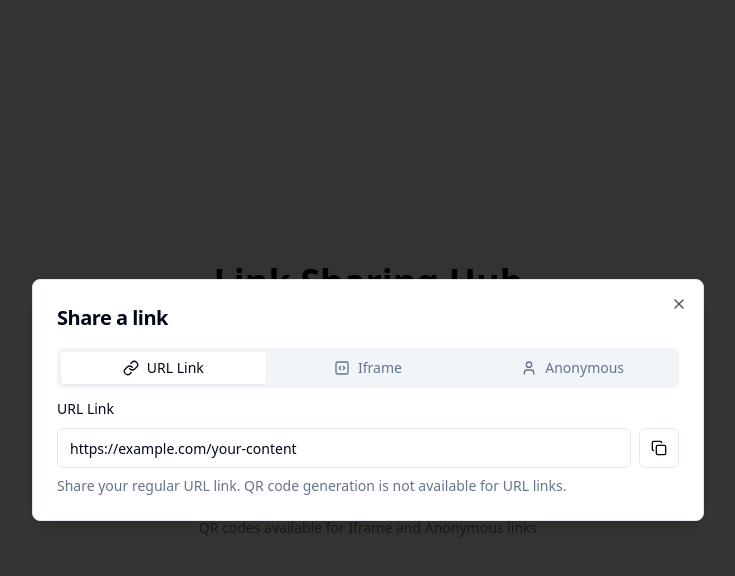
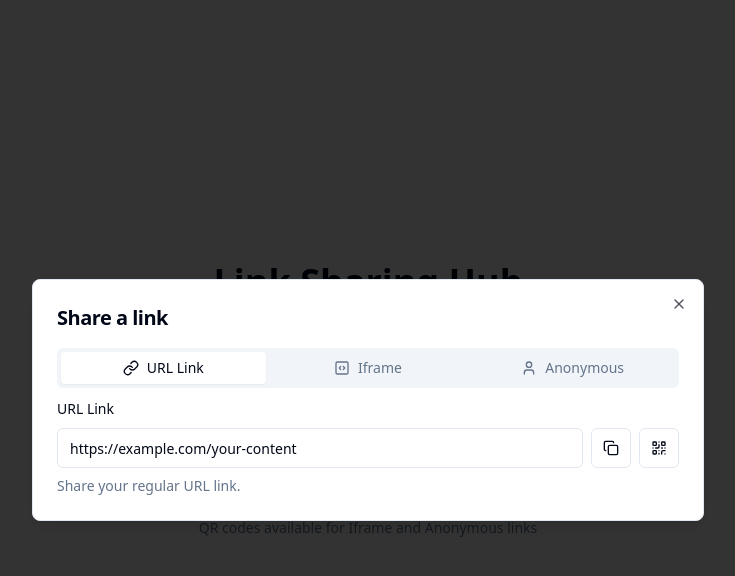
Before and after one commit to SKohl-a/triple-link-generator, a React (Vite) app: page / in a window 1280 px wide. Both pictures are taken after a click on the button "Share a Link". Shown: the top 576 px of the page, without its empty margins (272-1007 px from the left). Built offline with nearby package versions, Linux system fonts and the light colour scheme.

Commit message:
feat: Add QR code for URL links
Enabled QR code generation for URL links in the link sharing modal.

```diff
--- a/src/components/LinkShareModal.tsx
+++ b/src/components/LinkShareModal.tsx
@@ -39,7 +39,7 @@ const LinkShareModal: React.FC<LinkShareModalProps> = ({ isOpen, onClose }) => {
     }
   };
 
-  const canGenerateQR = activeTab === 'anonymous';
+  const canGenerateQR = activeTab !== 'iframe';
 
   return (
     <Dialog open={isOpen} onOpenChange={onClose}>
@@ -82,9 +82,16 @@ const LinkShareModal: React.FC<LinkShareModalProps> = ({ isOpen, onClose }) => {
                 >
                   <Copy className="w-4 h-4" />
                 </Button>
+                <Button
+                  variant="outline"
+                  size="icon"
+                  onClick={() => setShowQR(showQR === 'url' ? null : 'url')}
+                >
+                  <QrCode className="w-4 h-4" />
+                </Button>
               </div>
               <p className="text-sm text-muted-foreground">
-                Share your regular URL link. QR code generation is not available for URL links.
+                Share your regular URL link.
               </p>
             </div>
           </TabsContent>
```
